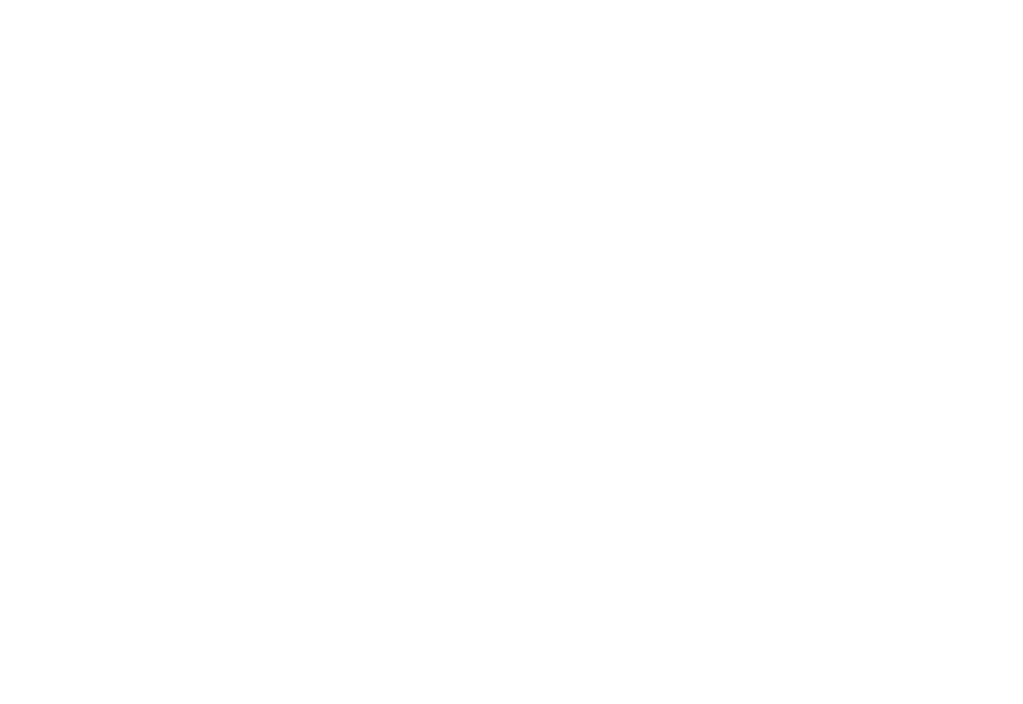
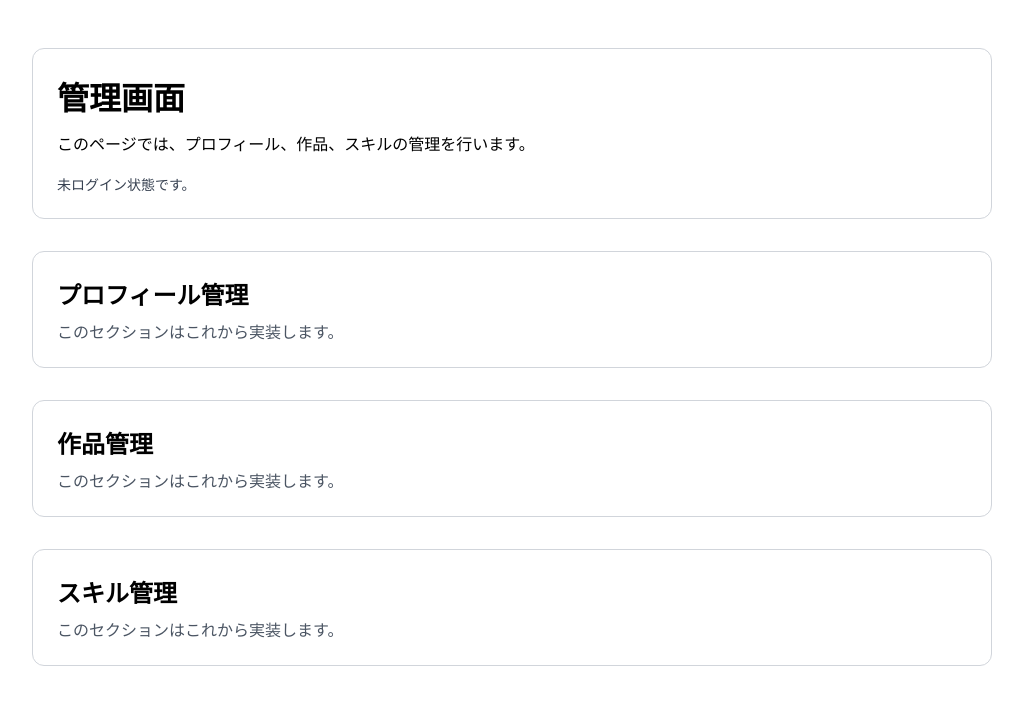
Before and after one commit to aoiishikawa1818/admin-portfolio-site, a Nuxt app in the folder front/: page /admin in a window 1280 px wide. Before the commit this address had no page. Shown: the top 704 px of the page, without its empty margins (128-1151 px from the left). Built offline with nearby package versions, Linux system fonts and the light colour scheme; no server answers.

Commit message:
feat: add admin page base

```diff
--- /dev/null
+++ b/front/app/pages/admin.vue
@@ -0,0 +1,82 @@
+<script setup lang="ts">
+const { user, isAuthReady, initAuth } = useAuth();
+
+onMounted(() => {
+  initAuth();
+});
+</script>
+
+<template>
+  <main class="admin-page">
+    <section class="admin-section">
+      <h1 class="admin-title">管理画面</h1>
+      <p class="admin-description">
+        このページでは、プロフィール、作品、スキルの管理を行います。
+      </p>
+
+      <p v-if="!isAuthReady" class="admin-status">
+        認証状態を確認しています...
+      </p>
+      <p v-else class="admin-status">
+        {{ user ? "ログイン状態を確認できました。" : "未ログイン状態です。" }}
+      </p>
+    </section>
+
+    <section class="admin-section">
+      <h2 class="admin-subtitle">プロフィール管理</h2>
+      <p class="admin-placeholder">このセクションはこれから実装します。</p>
+    </section>
+
+    <section class="admin-section">
+      <h2 class="admin-subtitle">作品管理</h2>
+      <p class="admin-placeholder">このセクションはこれから実装します。</p>
+    </section>
+
+    <section class="admin-section">
+      <h2 class="admin-subtitle">スキル管理</h2>
+      <p class="admin-placeholder">このセクションはこれから実装します。</p>
+    </section>
+  </main>
+</template>
+
+<style scoped>
+.admin-page {
+  max-width: 960px;
+  margin: 0 auto;
+  padding: 40px 20px 80px;
+}
+
+.admin-section {
+  margin-bottom: 32px;
+  padding: 24px;
+  border: 1px solid #d1d5db;
+  border-radius: 12px;
+  background-color: #ffffff;
+}
+
+.admin-title {
+  margin: 0 0 12px;
+  font-size: 32px;
+}
+
+.admin-description {
+  margin: 0 0 16px;
+  line-height: 1.7;
+}
+
+.admin-status {
+  margin: 0;
+  color: #374151;
+  font-size: 14px;
+}
+
+.admin-subtitle {
+  margin: 0 0 8px;
+  font-size: 24px;
+}
+
+.admin-placeholder {
+  margin: 0;
+  color: #4b5563;
+}
+</style>
```
